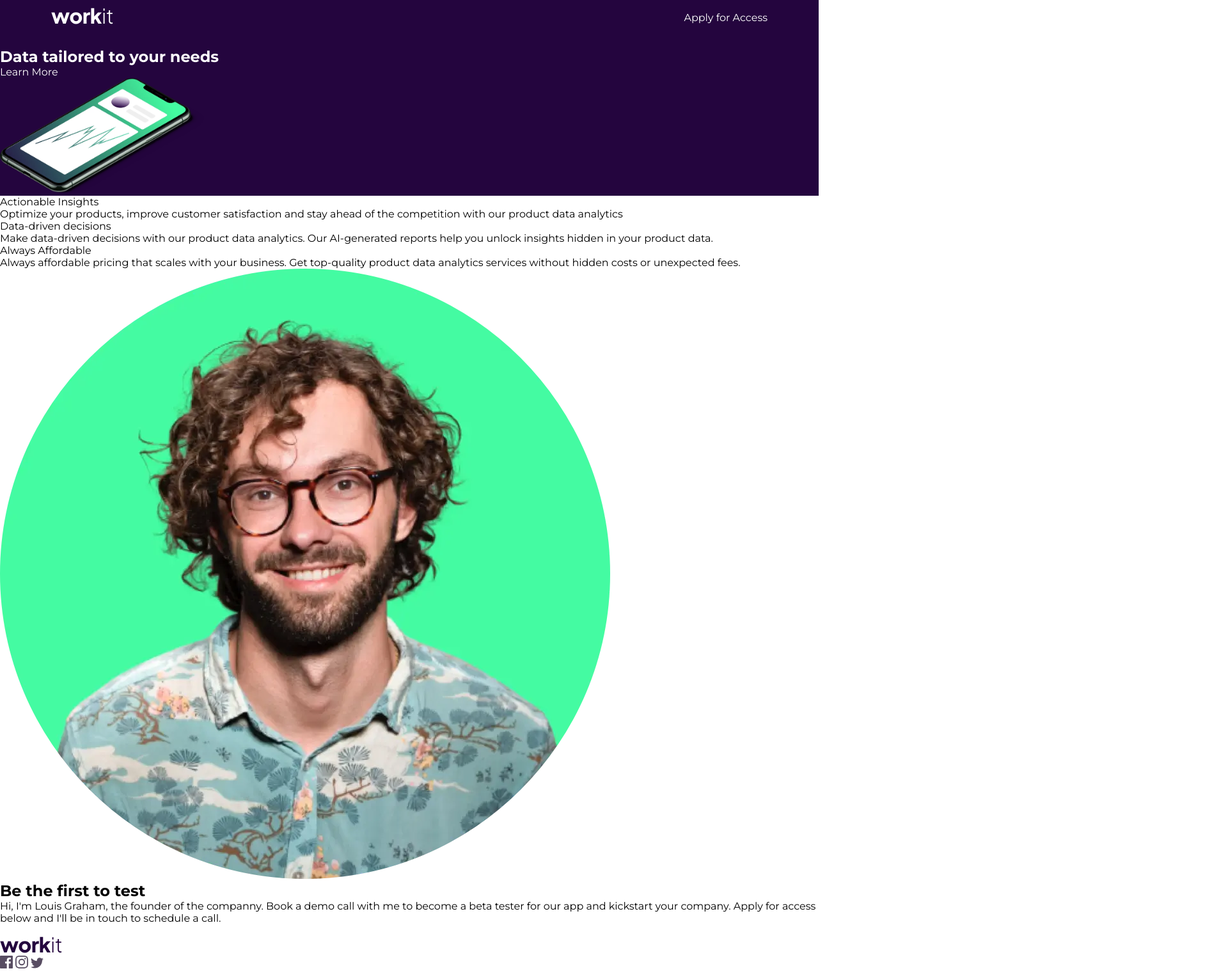
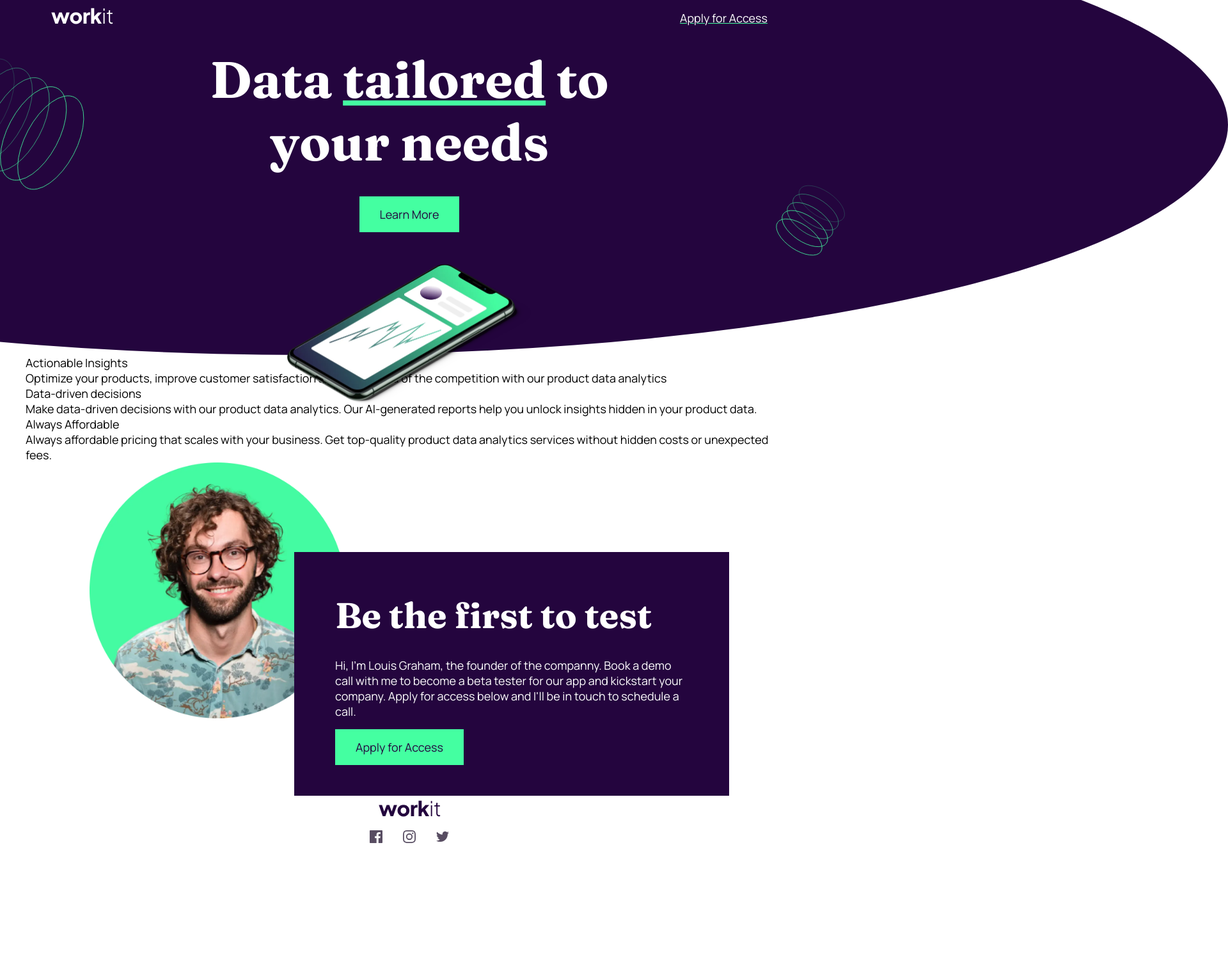
Before and after one commit to Stephanie-Dennehy/Workit-Landing-Page, a plain HTML site: page index.html in a window 1280 px wide. Shown: the part 20-1538 px from the top of the page at 64% size, 1920 px wide, since content can reach past the window. After the commit the page ends 1370 px from the top, so only its background shows below. Drawn offline with Linux system fonts and the light colour scheme.

Commit message:
modified:   index.html 	modified:   styles.css

```diff
--- a/index.html
+++ b/index.html
@@ -18,9 +18,13 @@
     </header>
     <main>
       <section class="hero">
-        <h1>Data tailored to your needs</h1>
-        <a href="#" class="btn">Learn More</a>
-        <img src="./images/image-hero.webp" alt="" class="hero__img" />
+        <div class="container">
+          <h1>Data <span>tailored</span> to your needs</h1>
+          <a href="#" class="btn">Learn More</a>
+          <img src="./images/image-hero.webp" alt="" class="hero__img" />
+          <img src="./images/bg-pattern-1.svg" alt="" class="bg_img_1" />
+          <img src="./images/bg-pattern-2.svg" alt="" class="bg_img_2" />
+        </div>
       </section>
       <section class="features">
         <div class="container">
@@ -46,16 +50,18 @@
         </div>
       </section>
       <section class="founder">
-        <div class="container">
+        <div class="founder__container">
           <img src="./images/image-founder.webp" alt="" />
-          <h2>Be the first to test</h2>
-          <p>
-            Hi, I'm Louis Graham, the founder of the companny. Book a demo call
-            with me to become a beta tester for our app and kickstart your
-            company. Apply for access below and I'll be in touch to schedule a
-            call.
-          </p>
-          <a href="">Apply for Access</a>
+          <div class="founder__info">
+            <h2>Be the first to test</h2>
+            <p class="founder__info--para">
+              Hi, I'm Louis Graham, the founder of the companny. Book a demo
+              call with me to become a beta tester for our app and kickstart
+              your company. Apply for access below and I'll be in touch to
+              schedule a call.
+            </p>
+            <a href="#" class="btn">Apply for Access</a>
+          </div>
         </div>
       </section>
     </main>
@@ -64,9 +70,9 @@
         <img src="./images/logo-dark.svg" alt="" />
       </div>
       <div class="footer__socials">
-        <img src="./images/icon-facebook.svg" alt="" />
-        <img src="./images/icon-instagram.svg" alt="" />
-        <img src="./images/icon-twitter.svg" alt="" />
+        <img src="./images/icon-facebook.svg" alt="" class="footer__social" />
+        <img src="./images/icon-instagram.svg" alt="" class="footer__social" />
+        <img src="./images/icon-twitter.svg" alt="" class="footer__social" />
       </div>
     </footer>
   </body>
--- a/styles.css
+++ b/styles.css
@@ -1,4 +1,6 @@
-@import url('https://fonts.googleapis.com/css2?family=Montserrat:ital,wght@0,100..900;1,100..900&display=swap');
+@import url('https://fonts.googleapis.com/css2?family=Manrope:wght@200..800&display=swap');
+
+@import url('https://fonts.googleapis.com/css2?family=Fraunces:ital,opsz,wght@0,9..144,100..900;1,9..144,100..900&display=swap');
 
 * {
     box-sizing: border-box;
@@ -7,10 +9,8 @@
 }
 
 body {
-    font-family: 'Montserrat', sans-serif;
-}
-header, .hero {
-    background-color: #24053E;
+    font-family: 'Manrope', sans-serif;
+    font-size: 18px;
 }
 
 nav {
@@ -24,6 +24,17 @@ nav {
 
 h1 {
     color: #fff;
+    font-family: "Fraunces", serif;
+    font-size: 80px;
+    text-align: center;
+    max-width: 635px;
+    margin: 0 auto 36px;
+}
+
+h2 {
+    font-size: 56px;
+    font-family: "Fraunces", serif;
+    margin-bottom: 32px;
 }
 
 li {
@@ -31,16 +42,120 @@ li {
 }
 
 a {
-    text-decoration: none;
     color: #fff;
+    underline: #44FFA1;
+    text-decoration-color: #44FFA1;
+}
+
+span {
+    text-decoration: underline;
+    text-decoration-color: #44FFA1;
 }
 
 .hero {
     display: flex;
     flex-direction: column;
+    height: 60vh;
+    position: relative;
+}
+
+.bg_img_1 {
+    position: absolute;
+    left: 0;
+    top: 0;
+    transform: translateX(-40%);
+    width: 20%;
+}
+
+.bg_img_2 {
+    position: absolute;
+    right: 0;
+    bottom: 30%;
+    transform: translateX(40%);
+    width: 10%;
+}
+
+.hero::before {
+    position: absolute;
+    content: '';
+    width: 75%;
+    height: 50%;
+    background-color: #24053E;
+    border-radius: 50%;
+    left: 0;
+    top: 0;
+    transform: translateX(70%);
+    transform: scale(3);
+    z-index: -1;
+}
+
+.container {
+    display: flex;
+    flex-direction: column;
+    align-items: center;
+    max-width: 1200px;
+    justify-content: center;
     margin: 0 auto;
 }
 
+.btn {
+    background-color: #44FFA1;
+    color: #24053E;
+    padding: 16px 32px;
+    margin-bottom: 50px;
+}
+
 .hero__img {
-    width: 25%;
+    width: 50%;
+    max-width: 765px;
 }
+
+.founder__container {
+    position: relative;
+    width: 100%;
+    display: flex;
+    margin: 0 auto;
+    max-width: 1000px;
+    margin-bottom: 8rem;
+}
+
+.founder img {
+    width: 40%;
+    position: relative;
+}
+
+.founder__info {
+    background-color: #24053E;
+    color: #fff;
+    max-width: 800px;
+    padding: 64px;
+    position: absolute;
+    content: '';
+    left: 32%;
+    top: 35%;
+}
+
+.founder__info--para {
+    margin-bottom: 32px;
+}
+
+footer {
+    display: flex;
+    flex-direction: column;
+    align-items: center;
+    justify-content: center;
+    margin-bottom: 2rem;
+}
+
+.footer__logo {
+    margin-bottom: 16px;
+}
+
+.footer__socials {
+    display: flex;
+    justify-content: center;
+}
+
+.footer__social {
+   padding: 0 16px;
+}
```
